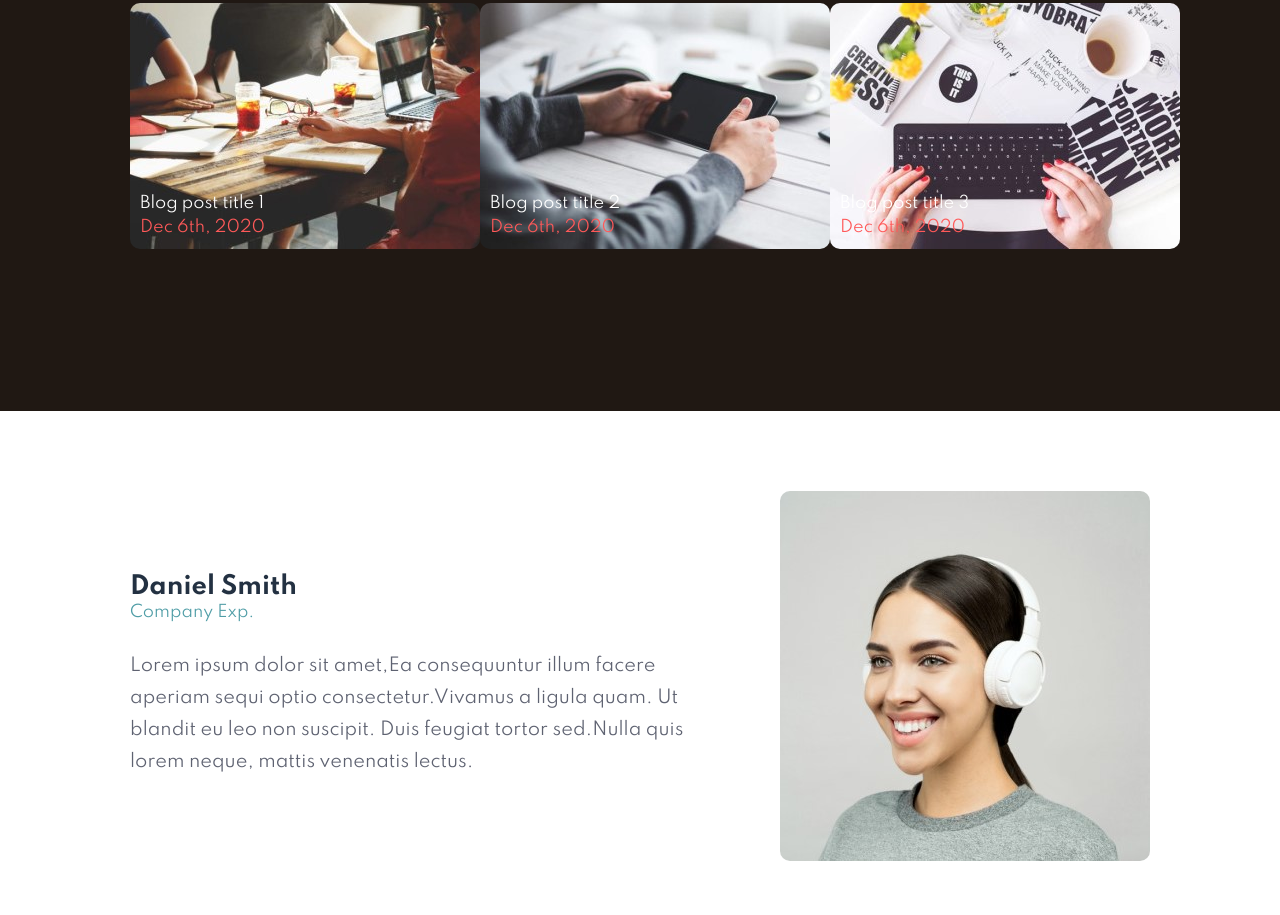
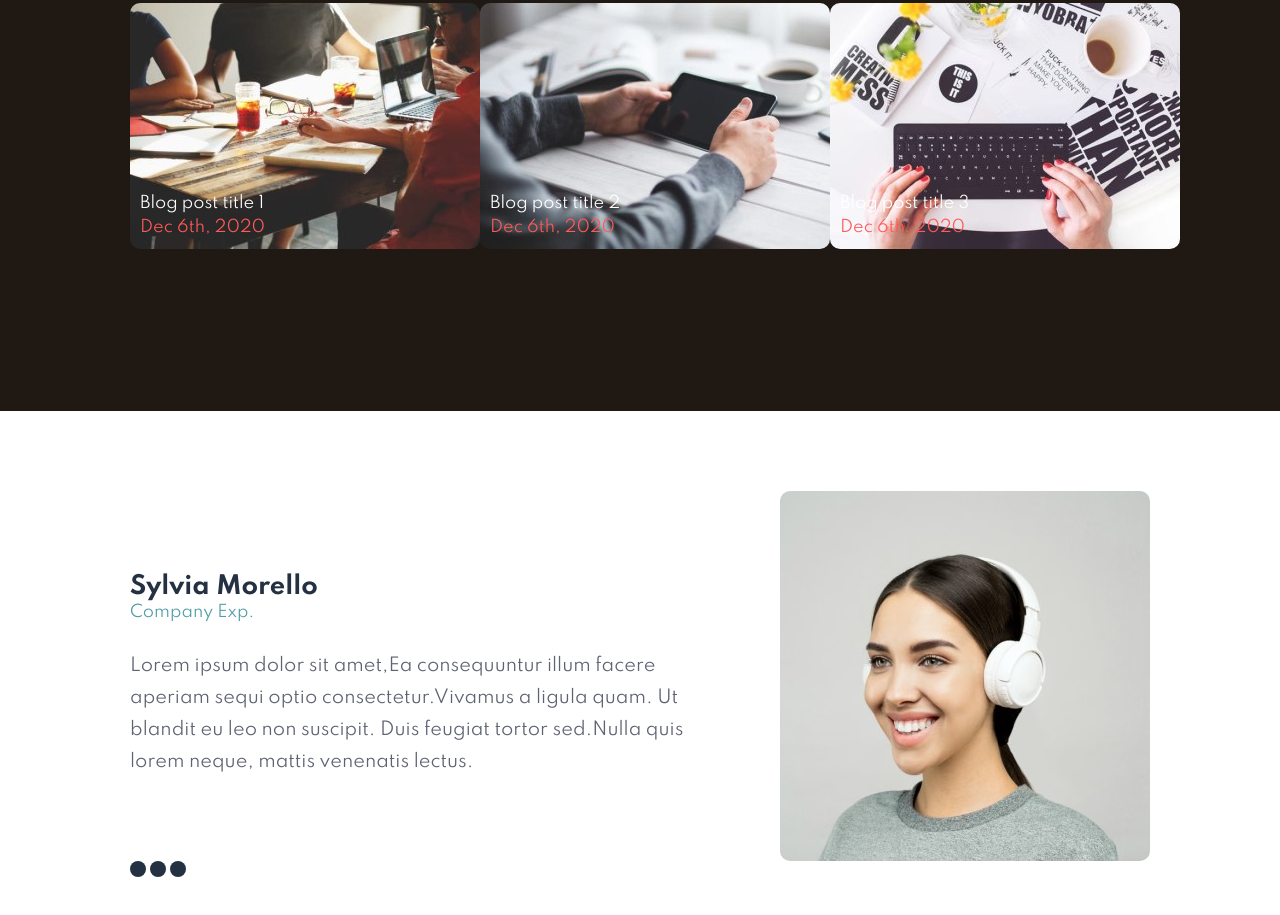
Before and after one commit to Glowrare/freaky-replicate, a plain HTML site: page index.html in a window 1280 px wide. Shown: the part 3378-4293 px from the top of the page. Drawn offline with Linux system fonts and the light colour scheme.

Commit message:
slider updated

```diff
--- a/css/style.css
+++ b/css/style.css
@@ -231,18 +231,47 @@ div .details h5 {
 .meet-the-team-section{
     height: 570px;
     background: white;
+    overflow: hidden;
 }
 
 .meet-the-team-section .person {
     display: flex;
     justify-content: space-between;
     align-items: center;
+    width: 100%;
 
 }
 
 .meet-the-team-section .person-image img {
     border-radius: 10px;
 }
+
+.meet-the-team-section > a {
+    display: inline-flex;
+    width: 1rem;
+    height: 1rem;
+    background: #233142;
+    text-decoration: none;
+    align-items: center;
+    justify-content: center;
+    border-radius: 50%;
+    margin: 0 0 0.5rem 0;
+    position: relative;
+  }
+  .meet-the-team-section > a:active {
+    top: 1px;
+    background: #facf5a;
+    outline: solid #233142;
+  }
+  .meet-the-team-section > a:focus{
+    background: #facf5a;
+
+  }
+
+  .meet-the-team-section > a:hover{
+    background: #facf5a;
+  }
+
 
 .person .person-details {
     width: 55%;
@@ -258,3 +287,31 @@ div .details h5 {
     font-size: 1.5rem;
     padding-bottom: 5px;
 }
+
+.team-details {
+    display: flex;
+    overflow-x: auto;
+    scroll-snap-type: x mandatory;
+    scroll-behavior: smooth;
+    -webkit-overflow-scrolling: touch;
+    /*
+    scroll-snap-points-x: repeat(300px);
+    scroll-snap-type: mandatory;
+    */
+  }
+
+.team-details::-webkit-scrollbar {
+    display: none;
+}
+
+  .team-details > div {
+    scroll-snap-align: start;
+    flex-shrink: 0;
+    transform-origin: center center;
+    transform: scale(1);
+    transition: transform 0.5s;
+    position: relative;
+    display: flex;
+    justify-content: center;
+    align-items: center;
+  }
--- a/index.html
+++ b/index.html
@@ -134,18 +134,41 @@
                 </div>
             </div>
             <div class="meet-the-team-section body-padding">
-                <div class="person extra-top-padding" id="person-one">
-                    <div class="person-details">
-                        <h4 class="dark-color team-name-format">Daniel Smith</h4>
-                        <p class="light-green-color bottom-padding">Company Exp.</p>
-                        <p class="light-color text-height">Lorem ipsum dolor sit amet,Ea consequuntur illum facere aperiam sequi optio consectetur.Vivamus a ligula quam. Ut blandit eu leo non suscipit. Duis feugiat tortor sed.Nulla quis lorem neque, mattis venenatis lectus.</p>
+                <div class="team-details">
+                    <div class="person extra-top-padding active" id="person-one">
+                        <div class="person-details">
+                            <h4 class="dark-color team-name-format">Sylvia Morello</h4>
+                            <p class="light-green-color bottom-padding">Company Exp.</p>
+                            <p class="light-color text-height">Lorem ipsum dolor sit amet,Ea consequuntur illum facere aperiam sequi optio consectetur.Vivamus a ligula quam. Ut blandit eu leo non suscipit. Duis feugiat tortor sed.Nulla quis lorem neque, mattis venenatis lectus.</p>
+                        </div>
+                        <div class="person-image">
+                            <img src="images/pexels-sound-on-3756907.jpg" alt="picture of Sylvia Morello">
+                        </div>
                     </div>
-                    <div class="person-image">
-                        <img src="images/pexels-sound-on-3756907.jpg" alt="picture of daniel smith">
+                    <div class="person extra-top-padding" id="person-two">
+                        <div class="person-details">
+                            <h4 class="dark-color team-name-format">Daniella Antonne</h4>
+                            <p class="light-green-color bottom-padding">Company Exp.</p>
+                            <p class="light-color text-height">Lorem ipsum dolor sit amet,Ea consequuntur illum facere aperiam sequi optio consectetur.Vivamus a ligula quam. Ut blandit eu leo non suscipit. Duis feugiat tortor sed.Nulla quis lorem neque, mattis venenatis lectus.</p>
+                        </div>
+                        <div class="person-image">
+                            <img src="images/pexels-hudson-marques-3328072.jpg" alt="picture of Daniella Antonne">
+                        </div>
+                    </div>
+                    <div class="person extra-top-padding" id="person-three">
+                        <div class="person-details">
+                            <h4 class="dark-color team-name-format">Lori Mason</h4>
+                            <p class="light-green-color bottom-padding">Company Exp.</p>
+                            <p class="light-color text-height">Lorem ipsum dolor sit amet,Ea consequuntur illum facere aperiam sequi optio consectetur.Vivamus a ligula quam. Ut blandit eu leo non suscipit. Duis feugiat tortor sed.Nulla quis lorem neque, mattis venenatis lectus.</p>
+                        </div>
+                        <div class="person-image">
+                            <img src="images/pexels-hudson-marques-3435318.jpg" alt="picture of Lori Mason">
+                        </div>
                     </div>
                 </div>
-                <div class="person" id="person-two"></div>
-                <div class="person" id="person-three"></div>
+                <a href="#person-one"></a>
+                <a href="#person-two"></a>
+                <a href="#person-three"></a>
             </div>
             <div class="get-in-touch-section"></div>
             <div class="footer-section">
```
